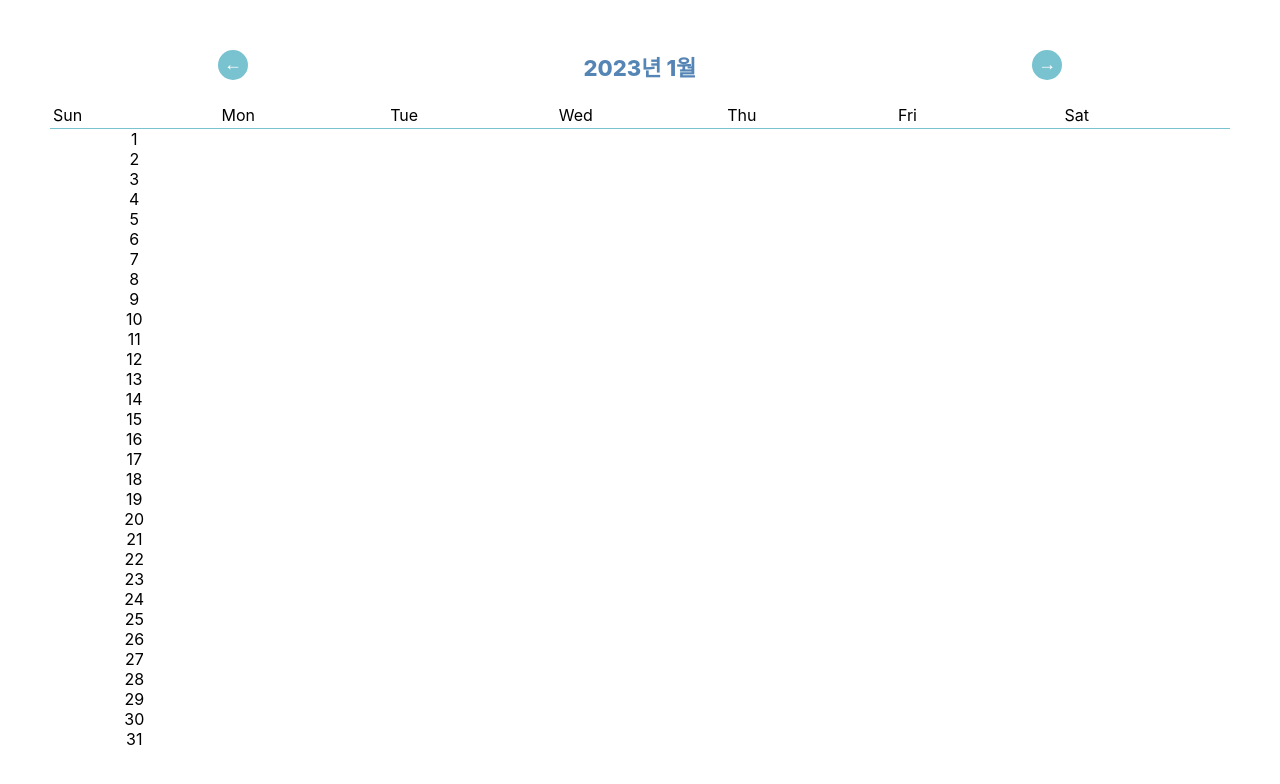
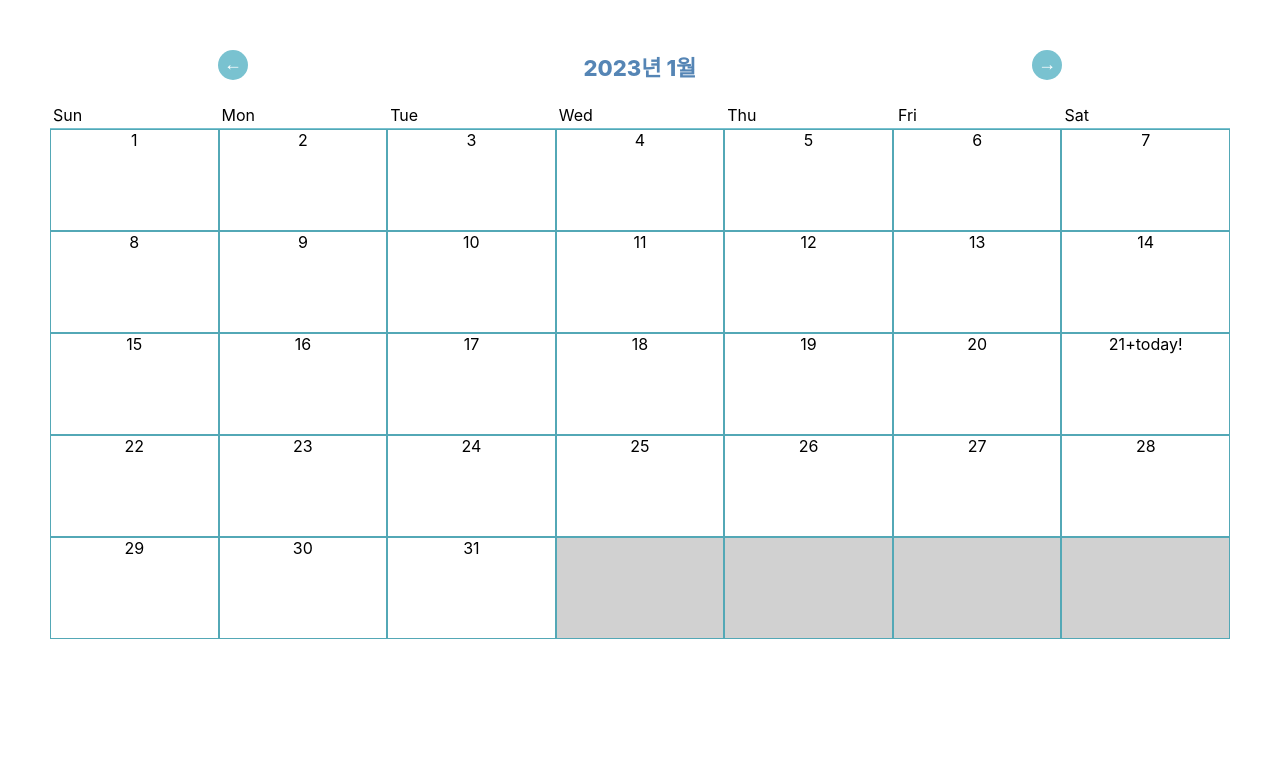
Before and after one commit to jayoung-cinnamon/react-calendar, a React (Create React App) app: page / in a window 1280 px wide. Shown: the top 784 px of the page. Built offline with nearby package versions, Linux system fonts and the light colour scheme.

Commit message:
Edit Calendar

```diff
--- a/src/component/Calendar.jsx
+++ b/src/component/Calendar.jsx
@@ -4,15 +4,16 @@ import dayjs from "dayjs";
 import weekdayPlugin from "dayjs/plugin/weekday";
 import objectPlugin from "dayjs/plugin/toObject";
 import isTodayPlugin from "dayjs/plugin/isToday";
-
+import DayOfWeek from "dayjs/plugin/weekOfYear";
 const Calendar = () => {
   const current = dayjs().locale({});
-  const weekday = require("dayjs/plugin/weekday");
-  const isoWeek = require("dayjs/plugin/isoWeek");
-  const weekOfYear = require("dayjs/plugin/weekOfYear");
+  // const weekday = require("dayjs/plugin/weekday");
+  // const isoWeek = require("dayjs/plugin/isoWeek");
+  // const weekOfYear = require("dayjs/plugin/weekOfYear");
   dayjs.extend(weekdayPlugin);
   dayjs.extend(objectPlugin);
   dayjs.extend(isTodayPlugin);
+  dayjs.extend(DayOfWeek);
 
   const [currentMonth, setCurrentMonth] = useState(current);
   const [arrayOfDays, setArrayOfDays] = useState([]);
@@ -49,36 +50,79 @@ const Calendar = () => {
         </Week>
       );
     }
-    return <DayOfWeek>{days}</DayOfWeek>;
+    return <WeekRow>{days}</WeekRow>;
+  };
+  // monthStart : 현재 달의 시작요일 (0:일요일 )
+  // monthEnd : 현재달의 마지막일
+  // startCalendar : monthStart가 속한 주의 첫 시작일
+  // endCalendar: monthEnd가 속한 주의 마지막일
+  // rows : 1주일 * 4 ~ 5 주
+  // days : 1주일
+  // const thisWeek = current.startOf("month").weekday(0).format();
+  // const lastWeek = current.endOf("month").week();
+  // //이전 월의 마지막날짜
+  // const prevMonth = current.endOf("month").add(-1, "month").format("D");
+  // //다음 월의 마지막 날짜
+  // const nextMonth = current.startOf("month").add(+1, "month").format("ddd");
+
+  // getDays();
+
+  const [allDays, setAllDays] = useState([]);
+  const [today, setToday] = useState(dayjs().get("D"));
+  const getDays = () => {
+    //시작요일 부터 마지막날짜까지
+    const startDate = currentMonth.startOf("month").format("d");
+    const endDate = currentMonth.endOf("month").format("D");
+    const endDateIndex = currentMonth.endOf("month").format("d");
+    console.log(dayjs(), "isToday??");
+    // const startDate = currentMonth.startOf("month").weekday(0);
+    // const endDate = currentMonth.endOf("month").format("D");
+    // const lastMonth = [];
+    // const currentMonth = [];
+    const dateRow = [];
+    for (let i = 0; i < startDate; i++) {
+      dateRow.push("");
+    }
+    for (let i = 1; i <= endDate; i++) {
+      dateRow.push(i);
+    }
+
+    for (let i = endDateIndex; i < 6; i++) {
+      dateRow.push("");
+    }
+
+    setAllDays(dateRow);
   };
 
-  const getDays = () => {
-    //monthStart : 현재 달의 시작요일 (0:일요일 )
-    //monthEnd : 현재달의 마지막일
-    //startCalendar : monthStart가 속한 주의 첫 시작일
-    //endCalendar: monthEnd가 속한 주의 마지막일
-    //rows : 1주일 * 4 ~ 5 주
-    //days : 1주일
-    const monthStart = current.startOf("month").format("d");
-    const monthEnd = current.endOf("month").format("D");
-    const startCalendar = current.startOf("month").format("d");
-    const endCalendar = current.endOf("month").format("d");
+  useEffect(() => {
+    getDays();
+  }, [currentMonth]);
+  let allDayRow = [];
 
-    let days = Array.from(new Array(Number(monthEnd)), (x, i) => i + 1);
-    console.log(days);
-    // 빈칸
-    for (let i = 0; i < monthStart; i++) {
-      return <EmptyDay></EmptyDay>;
+  const onClickToday = (item) => {
+    if (item === today) {
+      alert("today!");
     }
-    //이번달 날짜
-    return days.map((item, index) => <Date key={index}>{item}</Date>);
   };
 
+  const renderDays = () => {
+    allDays.map((item, index) => {
+      item === ""
+        ? allDayRow.push(<EmptyDay key={index}></EmptyDay>)
+        : allDayRow.push(
+            <Day onClick={() => onClickToday(item)} key={index}>
+              {item === today ? `${item}+today!` : item}
+            </Day>
+          );
+    });
+    return <Date>{allDayRow}</Date>;
+  };
+  // getDays();
   return (
     <CalendarContainer>
       {getMonth()}
       {getWeek()}
-      {getDays()}
+      {renderDays()}
     </CalendarContainer>
   );
 };
@@ -114,17 +158,18 @@ const Week = styled.div`
   padding: 3px;
   place-items: center;
 `;
-const DayOfWeek = styled.div`
+const WeekRow = styled.div`
   display: grid;
   grid-template-columns: repeat(7, 1fr);
 `;
 const Day = styled.div`
   height: 100px;
   border: 1px solid #53a8b6;
+  cursor: pointer;
 `;
 
 const EmptyDay = styled(Day)`
-  background-color: grey;
+  background-color: #d1d1d1;
 `;
 const Date = styled.div`
   display: grid;
```
